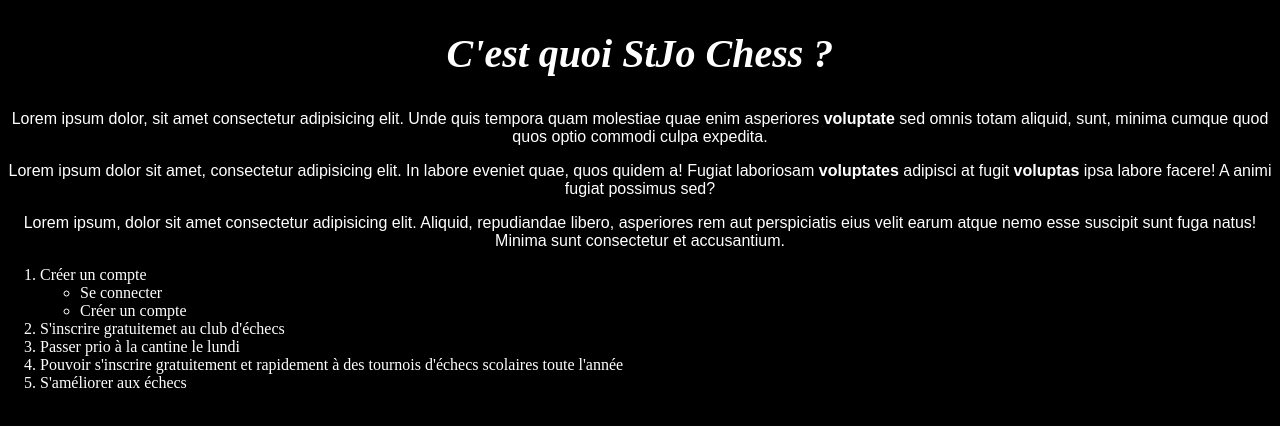
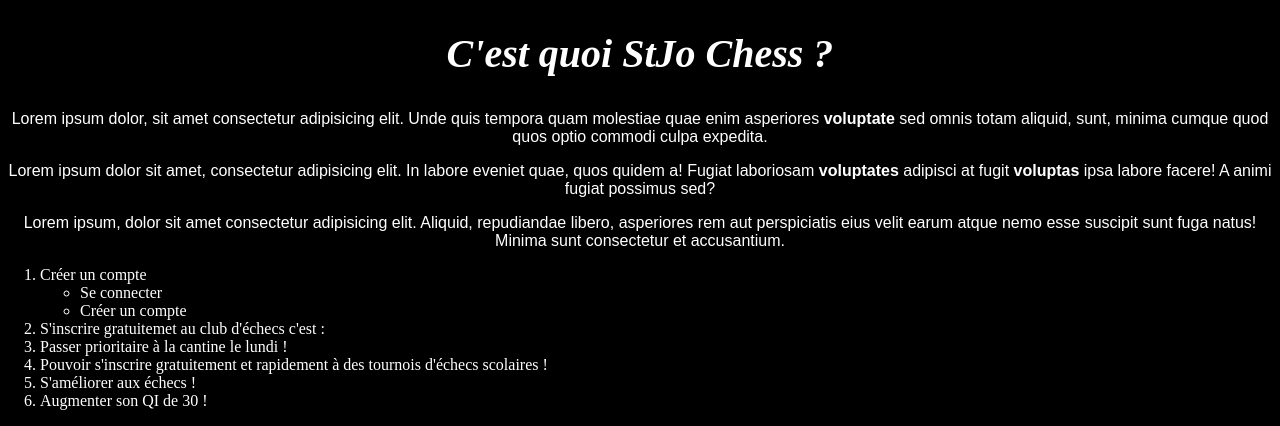
Before and after one commit to RecStoneOff/StJoChess_Thonon, a plain HTML site: page Code/HomeIndex.html in a window 1280 px wide. Shown: the part 1007-1433 px from the top of the page. Drawn offline with Linux system fonts and the light colour scheme.

Commit message:
Reorganisation

```diff
--- a/HomeIndex.html
+++ b/Code/HomeIndex.html
@@ -13,11 +13,11 @@
 
 <body>
     <script src="HomeScript.js"></script>
-    <img class="Logo"src="https://github.com/RecStoneOff/StJoEchecs-GNS/blob/master/StJo%20Chess%20Logo%203.png?raw=true">
+    <img class="Logo"src="https://github.com/RecStoneOff/StJoChessThonon.com/blob/master/Images/StJoChessBanniere.png?raw=true">
     <br>
-    <button><a href="ForumIndex.html">Forum</a></button>
+    <button><a href="Forum/ForumIndex.html">Forum</a></button>
     <button class="Actuel">Accueil</button>
-    <button><a href="InscriptionIndex.html">Inscription</a></button>
+    <button><a href="Inscription/InscriptionIndex.html">Inscription</a></button>
     <h2>C'est quoi StJo Chess ?</h2>
     <p>Lorem ipsum dolor, sit amet consectetur adipisicing elit. Unde quis tempora quam molestiae quae enim asperiores <strong>voluptate</strong> sed omnis totam aliquid, sunt, minima cumque quod quos optio commodi culpa expedita.</p>
     <p>Lorem ipsum dolor sit amet, consectetur adipisicing elit. In labore eveniet quae, quos quidem a! Fugiat laboriosam <strong>voluptates</strong> adipisci at fugit <strong>voluptas</strong> ipsa labore facere! A animi fugiat possimus sed?</p>
@@ -30,10 +30,11 @@
                 <li>Créer un compte</li>
             </ul>
         </li>
-        <li>S'inscrire gratuitemet au club d'échecs</li>
-        <li>Passer prio à la cantine le lundi</li>
-        <li>Pouvoir s'inscrire gratuitement et rapidement à des tournois d'échecs scolaires toute l'année</li>
-        <li>S'améliorer aux échecs</li>
+        <li>S'inscrire gratuitemet au club d'échecs c'est :</li>
+        <li>Passer prioritaire à la cantine le lundi !</li>
+        <li>Pouvoir s'inscrire gratuitement et rapidement à des tournois d'échecs scolaires !</li>
+        <li>S'améliorer aux échecs !</li>
+        <li>Augmenter son QI de 30 !</li>
     </ol>
 </body>
     <!--Polices : Comic sans MS et Impact-->
```
Also changed, not shown: Code/Forum/ForumIndex.html (added), Code/Forum/ForumScript.js (added), Code/Forum/ForumStyle.css (added), Code/HomeScript.js (added), Code/HomeStyle.css (renamed from HomeStyle.css), Code/Inscription/InscriptionIndex.html (added), Code/Inscription/InscriptionScript.js (added), Code/Inscription/InscriptionStyle.css (added).
